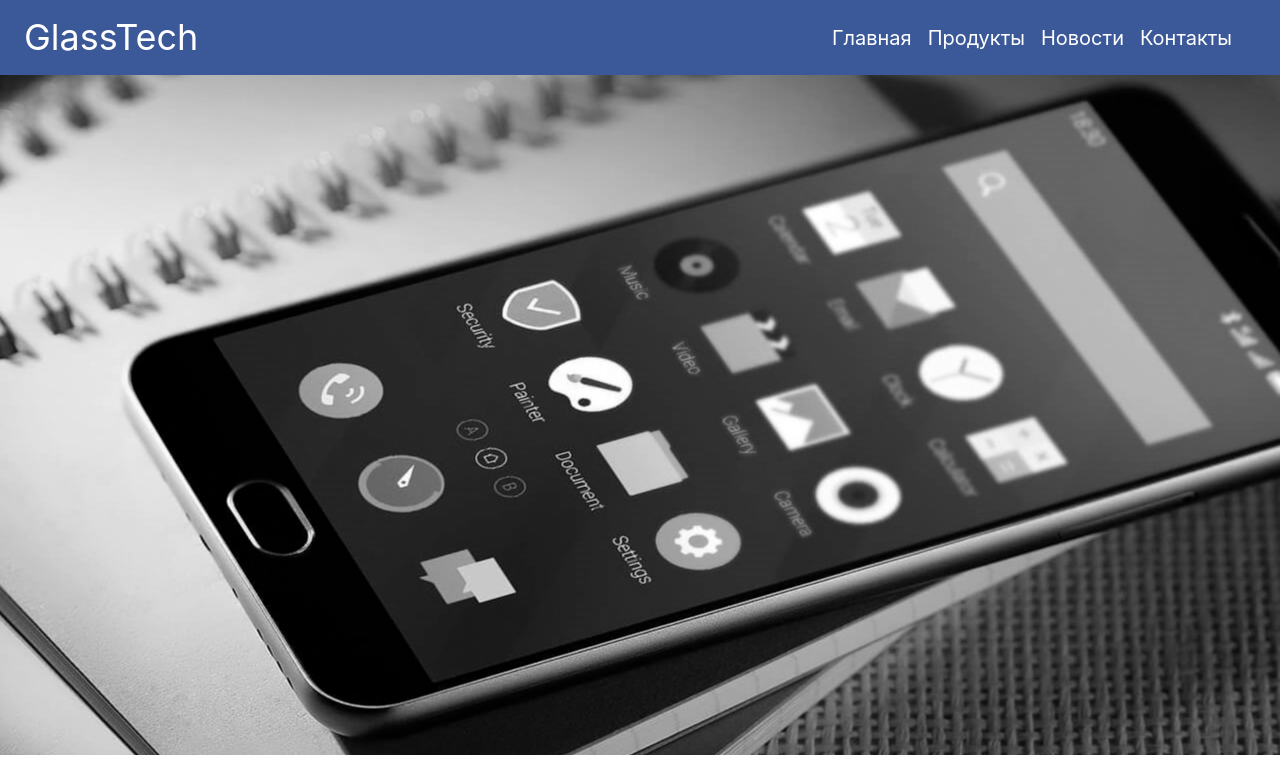
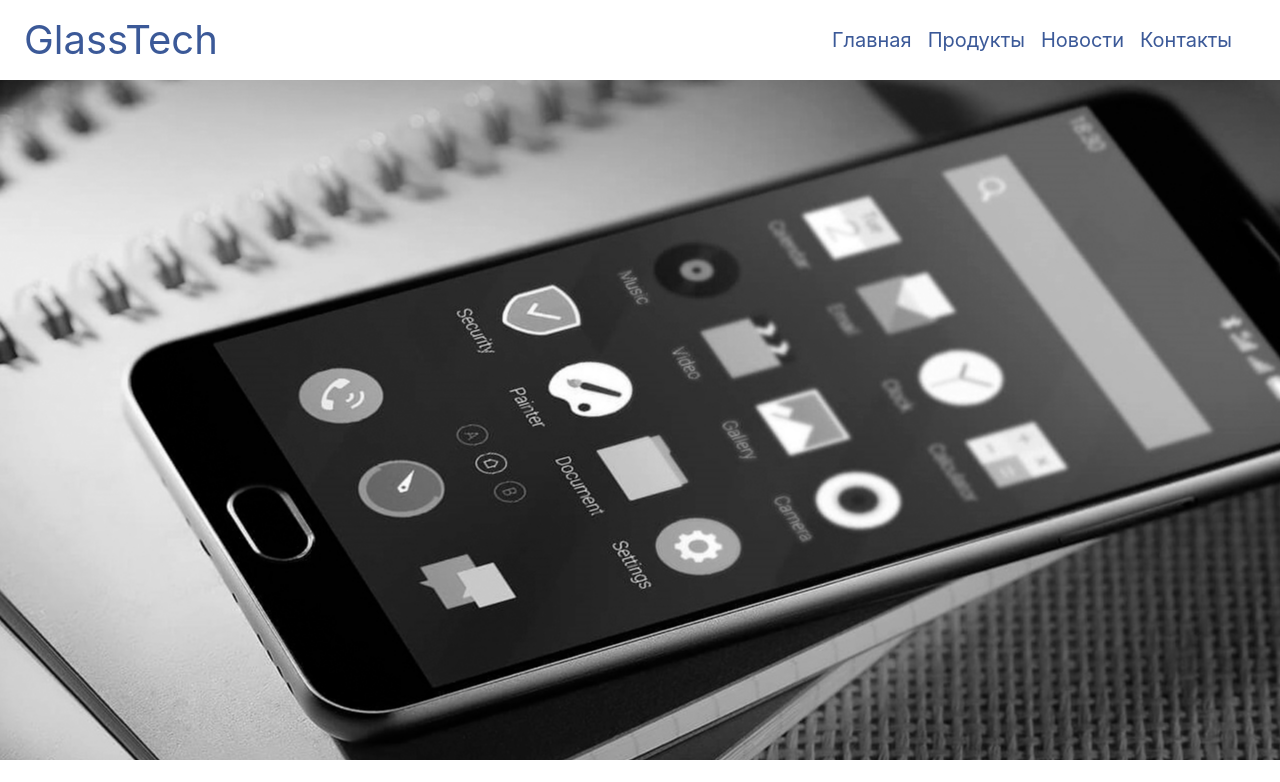
Before and after one commit to Kmiyh/glasstech, a Vue app: page / in a window 1280 px wide. Shown: the top 782 px of the page. Built offline with nearby package versions, Linux system fonts and the light colour scheme.

Commit message:
add footer

```diff
--- a/src/components/Footer.vue
+++ b/src/components/Footer.vue
@@ -1,8 +1,6 @@
 <template>
-  <footer class="page-footer font-small cyan darken-3">
-    <div class="container">
-      <div class="row">
-        <div id="footer" class="col-md-12">
+    <div id="footer" class="container">
+      <div class="row"></div>
           <div class="ftr">
             <!-- Facebook -->
             <a class="fb-ic">
@@ -19,8 +17,6 @@
             <!-- <p>&copy; Copyright: Pavel Galiguzov</p> -->
           </div>
         </div>
-      </div>
-    </div>
   </footer>
 </template>
 
--- a/src/components/Header.vue
+++ b/src/components/Header.vue
@@ -1,5 +1,8 @@
 <template>
-  <div id="header" class="d-flex flex-column flex-md-row align-items-center p-3 px-md-4 mb-3 border-bottom shadow-sm">
+  <div
+    id="header"
+    class="d-flex flex-column flex-md-row align-items-center p-3 px-md-4 mb-3 border-bottom shadow-sm"
+  >
     <h5 id="name" class="my-0 mr-md-auto font-weight-normal">{{sitename}}</h5>
     <nav id="menu" class="my-2 my-md-0 mr-md-3">
       <a class="p-2" href="#">Главная</a>
@@ -23,19 +26,19 @@ export default {
 
 <style scoped>
 #header {
-  background-color: #3b5998;
+  background-color: white;
   margin-bottom: 0px !important;
   border-bottom: 0px !important;
 }
 #name {
-  font-size: 36px;
+  font-size: 40px;
   font: bold;
-  color: white;
+  color: #3b5998;
 }
 #menu {
   font-size: 20px;
 }
 #menu > a {
-  color: white;
+  color: #3b5998;
 }
 </style>
```
